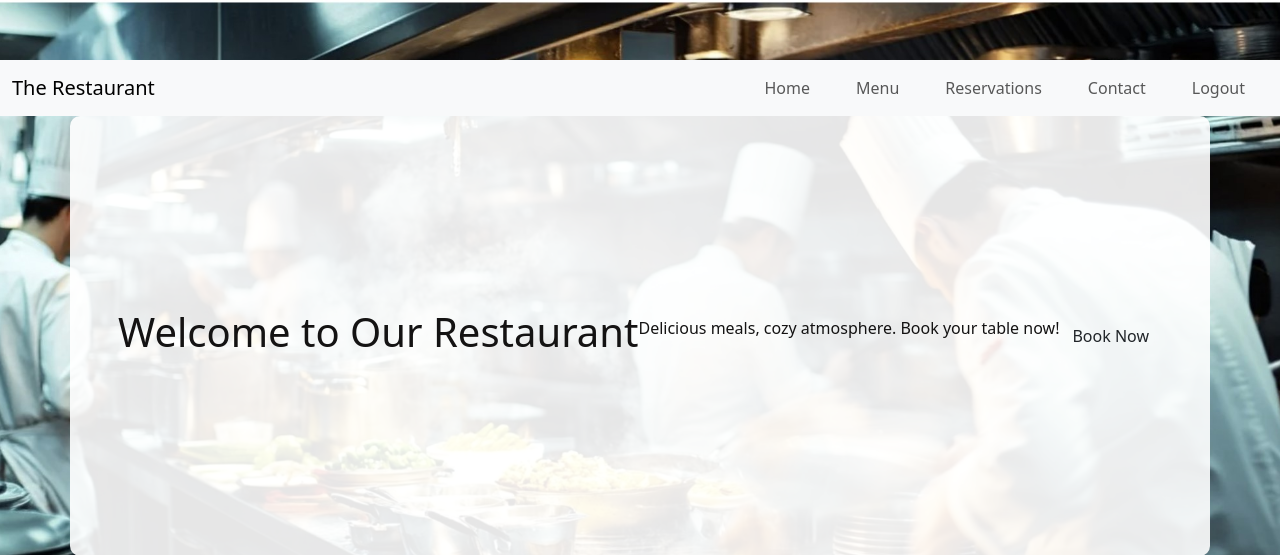
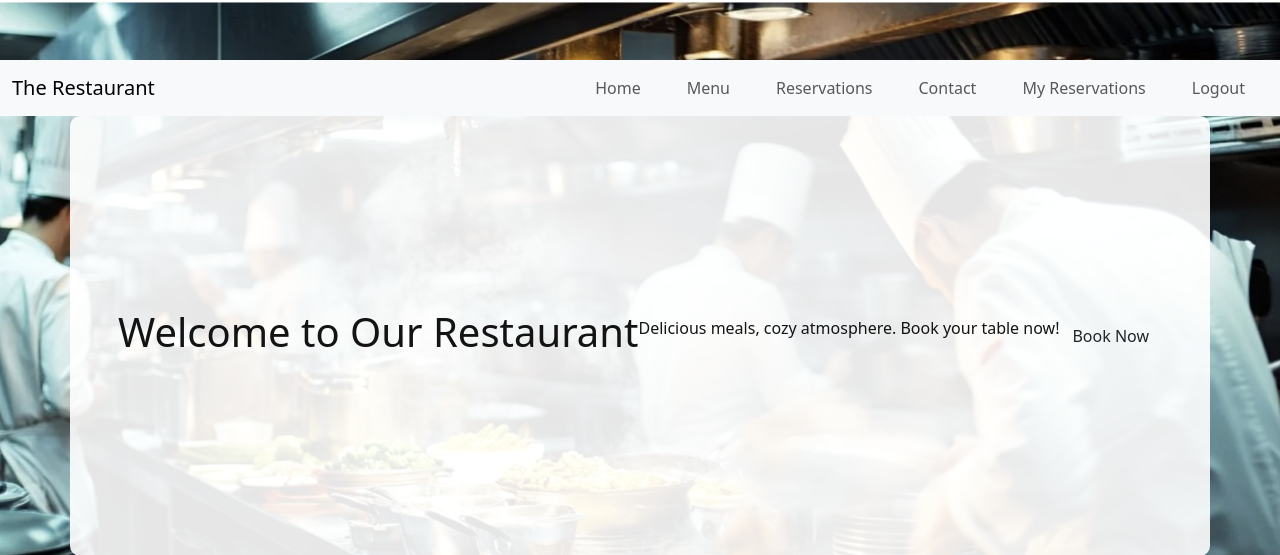
Before and after one commit to Belawal/Pp4-The-Restaurant, a Django app: page / in a window 1280 px wide. Shown: the top 555 px of the page. Run offline with Django 5.2, Linux system fonts and the light colour scheme; a user stored in the database is signed in.

Commit message:
fixed template paths for user and admin reservations

```diff
--- a/restaurant_project/booking/templates/booking/base.html
+++ b/restaurant_project/booking/templates/booking/base.html
@@ -26,7 +26,16 @@
                         <li class="nav-item"><a class="nav-link" href="{% url 'reservation' %}">Reservations</a></li>
                         <li class="nav-item"><a class="nav-link" href="#">Contact</a></li>
 
-                        {% if request.user.is_authenticated %}
+
+                     {% if request.user.is_authenticated %}
+                                <!-- Link to view user's reservations -->
+                        <li class="nav-item"><a class="nav-link" href="{% url 'user_reservations' %}">My Reservations</a></li>
+
+                                <!-- Only visible to admin users (is_staff) -->
+                    {% if request.user.is_staff %}
+                        <li class="nav-item"><a class="nav-link" href="{% url 'admin_reservations' %}">Manage Reservations</a></li>
+                    {% endif %}
+
                         <li class="nav-item"><a class="nav-link" href="{% url 'logout' %}">Logout</a></li> <!-- Show Logout if logged in -->
                     {% else %}
                         <li class="nav-item"><a class="nav-link" href="{% url 'signup' %}">Sign Up</a></li> <!-- Show Sign Up if logged out -->
--- a/restaurant_project/booking/views.py
+++ b/restaurant_project/booking/views.py
@@ -60,7 +60,7 @@ def is_admin(user):
 @user_passes_test(is_admin)
 def admin_reservations(request):
     reservations = Reservation.objects.all()  # Get all reservations
-    return render(request, 'admin_reservations.html', {'reservations': reservations})
+    return render(request, 'booking/admin_reservations.html', {'reservations': reservations})
 
 # Admin view: Cancel a reservation
 @login_required
@@ -74,7 +74,7 @@ def cancel_reservation(request, reservation_id):
 @login_required
 def user_reservations(request):
     reservations = Reservation.objects.filter(user=request.user)  # Get current user's bookings
-    return render(request, 'user_reservations.html', {'reservations': reservations})
+    return render(request, 'booking/user_reservations.html', {'reservations': reservations})
 
 # User view: Cancel their own booking
 @login_required
--- a/restaurant_project/settings.py
+++ b/restaurant_project/settings.py
@@ -26,11 +26,11 @@ SECRET_KEY = 'django-insecure-z+r7-flqu=cw(eoh#y+-10&ce7wvv1q1%@zqwbg$tzf_6v4v-$
 # SECURITY WARNING: don't run with debug turned on in production!
 DEBUG = True
 
-ALLOWED_HOSTS = ['8000-belawal-pp4therestauran-aqd1poenhq9.ws-us118.gitpod.io', '127.0.0.1', 'localhost']
+ALLOWED_HOSTS = ['8000-belawal-pp4therestauran-aqd1poenhq9.ws-us117.gitpod.io', '127.0.0.1', 'localhost']
 
 # Allow Gitpod URL for CSRF protection
 CSRF_TRUSTED_ORIGINS = [
-    'https://8000-belawal-pp4therestauran-aqd1poenhq9.ws-us118.gitpod.io',
+    'https://8000-belawal-pp4therestauran-aqd1poenhq9.ws-us117.gitpod.io',
 ]
 
 
```
Also changed, not shown: db.sqlite3.
